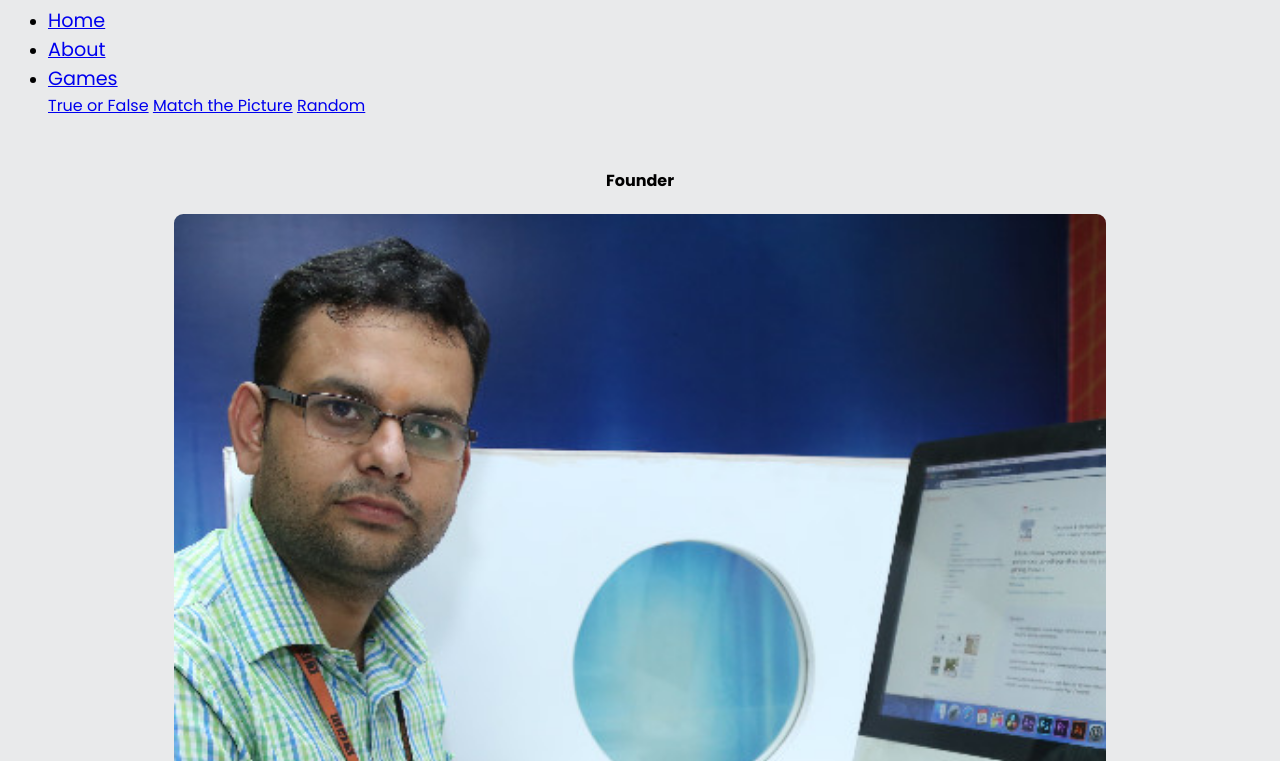
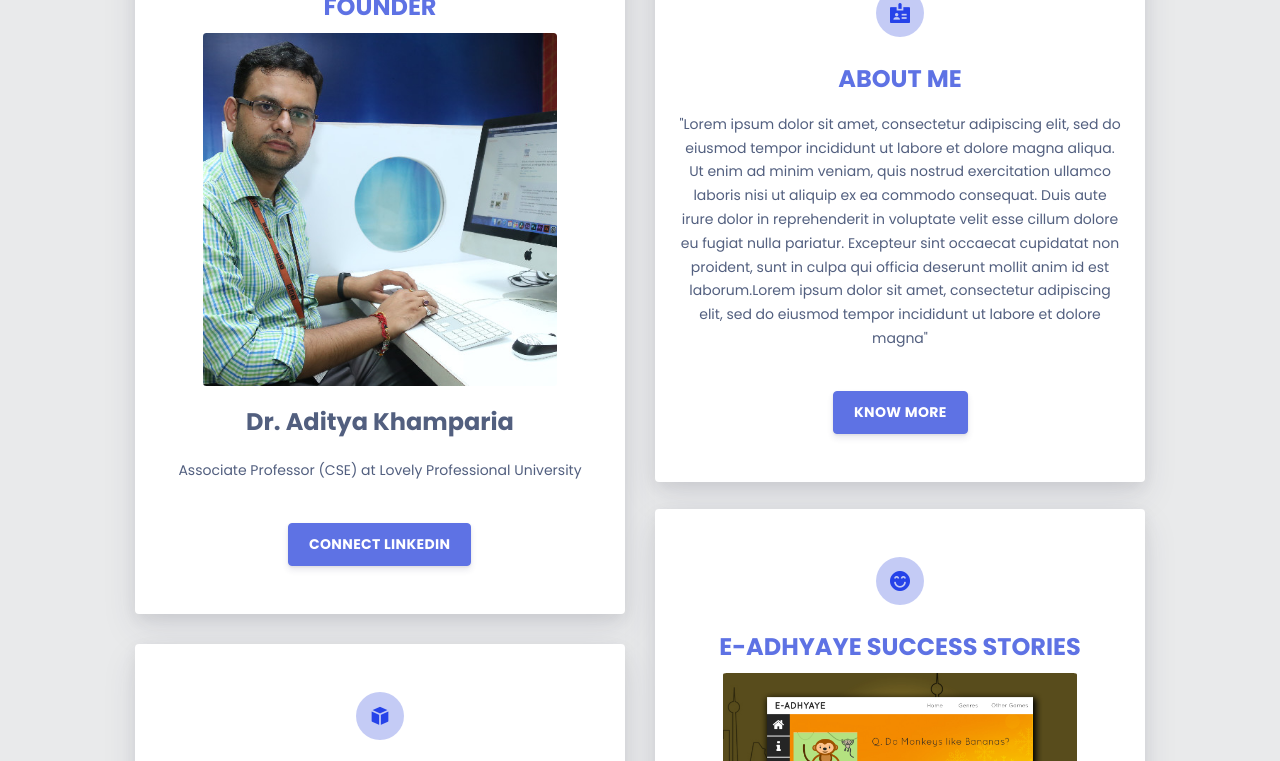
Before and after one commit to Kamal-Singh/E-Adhyaye, a website: page e-adhaya/about.html in a window 1280 px wide. Shown: the part 202-963 px from the top of the page. Drawn offline with nearby package versions, Linux system fonts and the light colour scheme; the site is published under a folder, as on GitHub Pages, so addresses that start at the root find nothing; files whose address does not match are found by name.

Commit message:
Update about.html

```diff
--- a/e-adhaya/about.html
+++ b/e-adhaya/about.html
@@ -12,10 +12,10 @@
     <link href="https://fonts.googleapis.com/css?family=Open+Sans:300,400,600,700" rel="stylesheet">
     <link href="assets/vendor/nucleo/css/nucleo.css" rel="stylesheet">
     <link href="assets/vendor/font-awesome/css/font-awesome.min.css" rel="stylesheet">
-    <link type="text/css" href="/assets/css/argon.css?v=1.0.1" rel="stylesheet">
+    <link type="text/css" href="assets/css/argon.css?v=1.0.1" rel="stylesheet">
     <link href="https://fonts.googleapis.com/css?family=Poppins" rel="stylesheet">
-    <link type="text/css" src="/assets/css/docs.min.css" rel="stylesheet">
-    <link type="text/css" href="/assets/css/landing-page.min.css" rel="stylesheet">
+    <link type="text/css" src="assets/css/docs.min.css" rel="stylesheet">
+    <link type="text/css" href="assets/css/landing-page.min.css" rel="stylesheet">
     <link href="https://fonts.googleapis.com/css?family=Poppins:400,500,700,800" rel="stylesheet">
     <script src="assets/vendor/jquery/jquery.min.js"></script>
     <script src="https://cdn.jsdelivr.net/npm/@argonjs/argon@1.4.0/dist/argon.min.js"></script>
```
